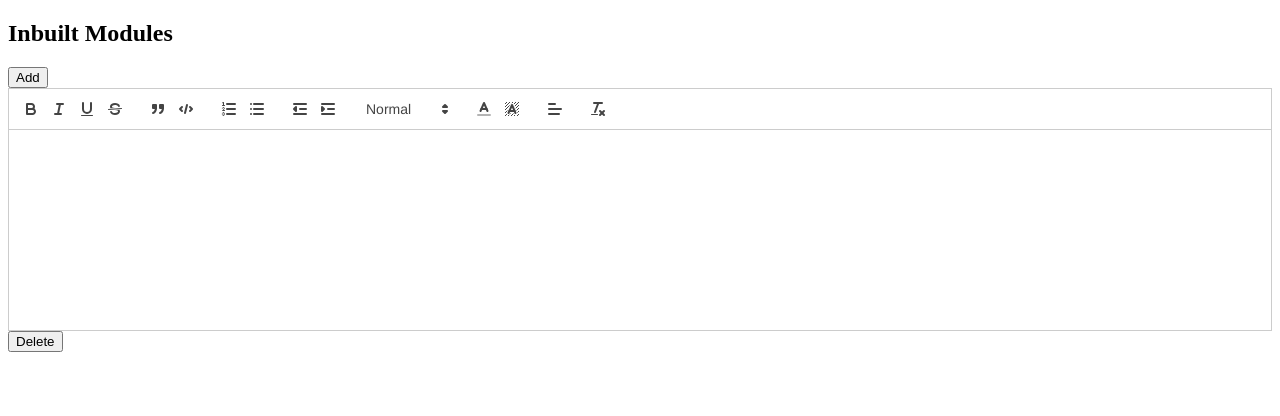
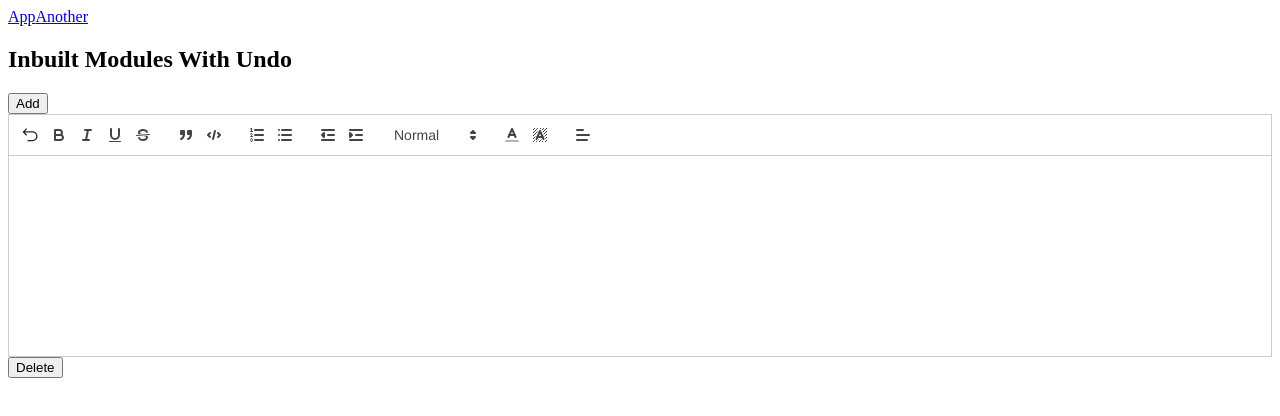
Before and after one commit to teja463/react, a React (Create React App) app in the folder ag-grid/: page /app in a window 1280 px wide. Shown: the top 416 px of the page. Built offline with nearby package versions, Linux system fonts and the light colour scheme.

Commit message:
added routing

```diff
--- a/ag-grid/src/AppQuillInbuiltModulesUndo.js
+++ b/ag-grid/src/AppQuillInbuiltModulesUndo.js
@@ -30,7 +30,6 @@ export default function AppQuill() {
     <div className="App">
       <h2>Inbuilt Modules With Undo</h2>
       <button onClick={addEditor}>Add</button>
-      <button onClick={addEditor}>Add2adsf</button>
       {list.map((m) => (
         <div key={m.id}>
           <Editor eid={m.id} deleteEditor={deleteEditor}/>
--- a/ag-grid/src/index.js
+++ b/ag-grid/src/index.js
@@ -1,16 +1,38 @@
 import React from "react";
 import { render } from "react-dom";
+import { BrowserRouter as Router, Switch, Route, Link } from "react-router-dom";
 import "./App.css";
 // import App from './App';
 // import App from './AppOld';
-import App from "./AppQuillInbuiltModules";
-// import App from "./AppQuillInbuiltModulesUndo";
+// import App from "./AppQuillInbuiltModules";
+import App from "./AppQuillInbuiltModulesUndo";
 // import App from "./AppQuillCustomToolbar";
 // import App2 from "./AppQuill2";
 
+function Home() {
+  return <div>
+    <Link to={'/app'}>App</Link>
+    <Link to={'/another'}>Another</Link>
+  </div>;
+}
+
+function Another() {
+  return <div>Another</div>;
+}
+
 render(
-  <>
-    <App />
-  </>,
+  <Router>
+    {/* <Switch> */}
+      <Route path="/">
+        <Home />
+      </Route>
+      <Route path="/app">
+        <App />
+      </Route>
+      <Route path='/another'>
+        <Another />
+      </Route>
+    {/* </Switch> */}
+  </Router>,
   document.getElementById("root")
 );
```
